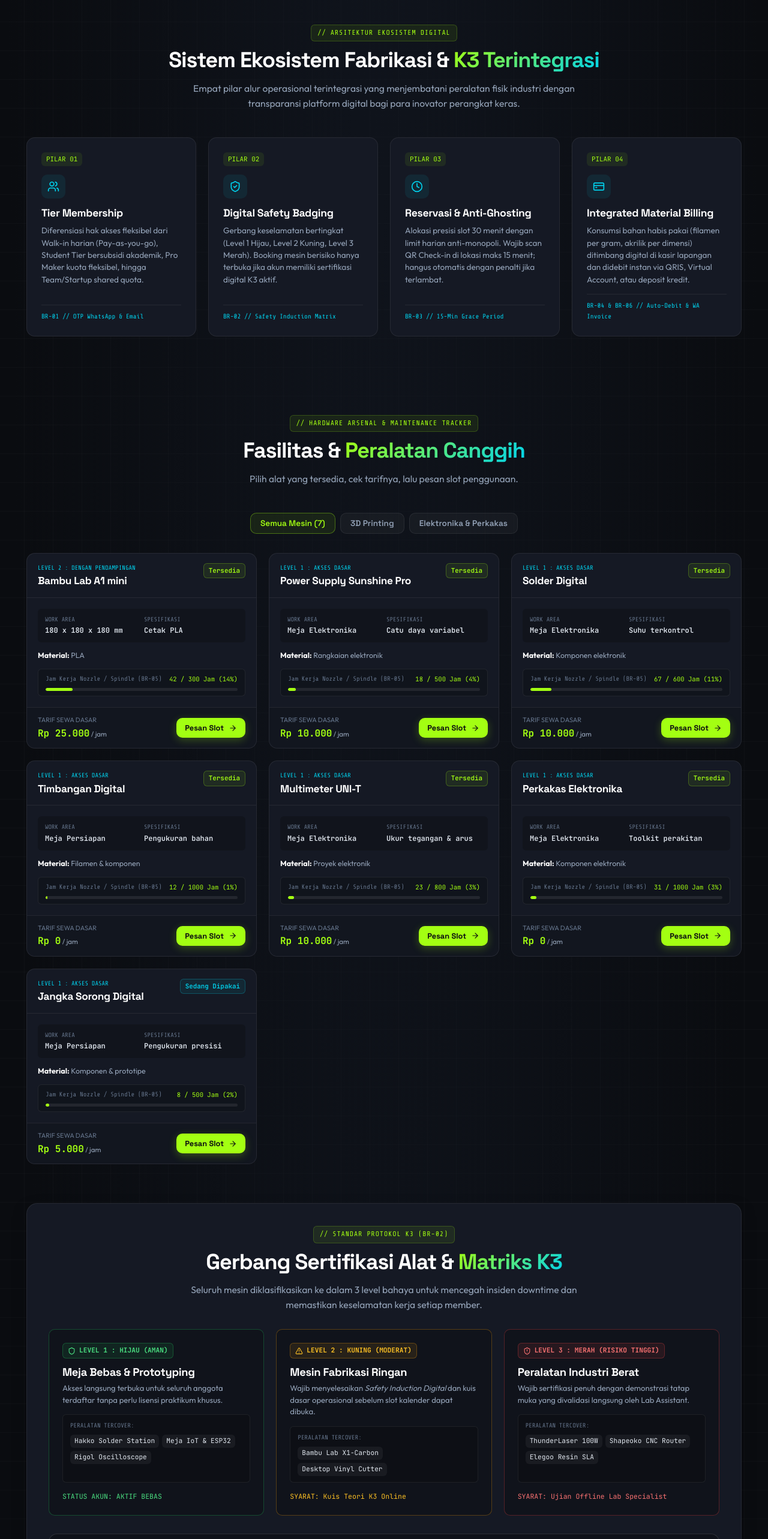
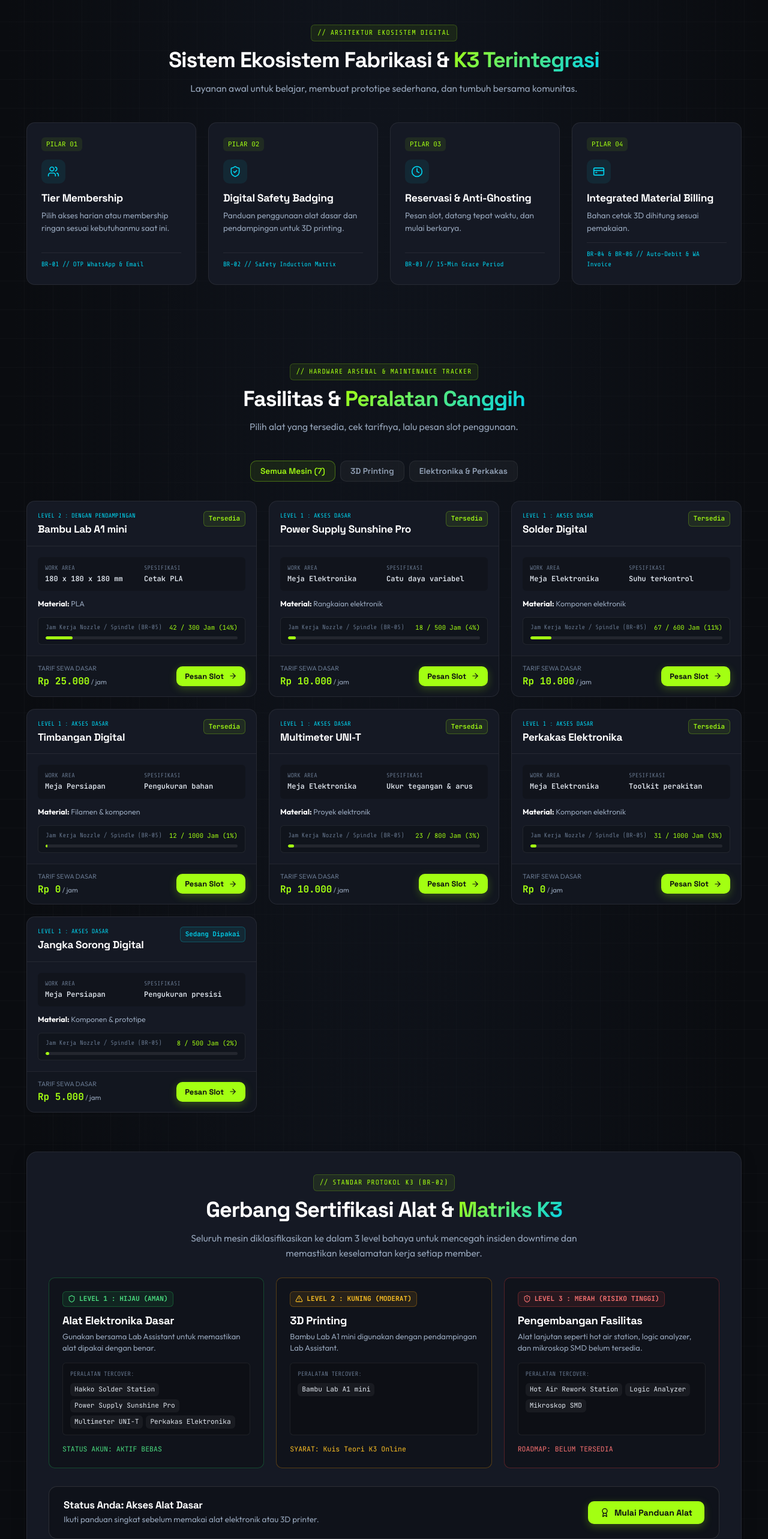
Before and after one commit to joeinus134131/idnmakerspace, a React (Vite) app: page / in a window 1280 px wide. Shown: the part 1020-3586 px from the top of the page at 60% size. Built offline with nearby package versions, Linux system fonts and the light colour scheme.

Commit message:
refactor: update membership pricing, equipment tiers, and UI copy

```diff
--- a/src/App.jsx
+++ b/src/App.jsx
@@ -25,10 +25,8 @@ import {
   MapPin,
   ChevronLeft,
   ChevronRight,
-  Sparkles,
   Play,
   Pause,
-  Sliders,
 } from 'lucide-react';
 import './App.css';
 
@@ -594,8 +592,7 @@ export default function App() {
               Sistem Ekosistem Fabrikasi &amp; <span className="text-gradient-lime">K3 Terintegrasi</span>
             </h2>
             <p className="section-desc-lead">
-              Empat pilar alur operasional terintegrasi yang menjembatani peralatan fisik industri
-              dengan transparansi platform digital bagi para inovator perangkat keras.
+              Layanan awal untuk belajar, membuat prototipe sederhana, dan tumbuh bersama komunitas.
             </p>
           </div>
 
@@ -605,7 +602,7 @@ export default function App() {
               <div className="card-icon-bubble"><Users size={20} /></div>
               <h3>Tier Membership</h3>
               <p>
-                Diferensiasi hak akses fleksibel dari Walk-in harian (Pay-as-you-go), Student Tier bersubsidi akademik, Pro Maker kuota fleksibel, hingga Team/Startup shared quota.
+                Pilih akses harian atau membership ringan sesuai kebutuhanmu saat ini.
               </p>
               <div className="card-footer-tag">BR-01 // OTP WhatsApp &amp; Email</div>
             </div>
@@ -615,7 +612,7 @@ export default function App() {
               <div className="card-icon-bubble"><ShieldCheck size={20} /></div>
               <h3>Digital Safety Badging</h3>
               <p>
-                Gerbang keselamatan bertingkat (Level 1 Hijau, Level 2 Kuning, Level 3 Merah). Booking mesin berisiko hanya terbuka jika akun memiliki sertifikasi digital K3 aktif.
+                Panduan penggunaan alat dasar dan pendampingan untuk 3D printing.
               </p>
               <div className="card-footer-tag">BR-02 // Safety Induction Matrix</div>
             </div>
@@ -625,7 +622,7 @@ export default function App() {
               <div className="card-icon-bubble"><Clock size={20} /></div>
               <h3>Reservasi &amp; Anti-Ghosting</h3>
               <p>
-                Alokasi presisi slot 30 menit dengan limit harian anti-monopoli. Wajib scan QR Check-in di lokasi maks 15 menit; hangus otomatis dengan penalti jika terlambat.
+                Pesan slot, datang tepat waktu, dan mulai berkarya.
               </p>
               <div className="card-footer-tag">BR-03 // 15-Min Grace Period</div>
             </div>
@@ -635,7 +632,7 @@ export default function App() {
               <div className="card-icon-bubble"><CreditCard size={20} /></div>
               <h3>Integrated Material Billing</h3>
               <p>
-                Konsumsi bahan habis pakai (filamen per gram, akrilik per dimensi) ditimbang digital di kasir lapangan dan didebit instan via QRIS, Virtual Account, atau deposit kredit.
+                Bahan cetak 3D dihitung sesuai pemakaian.
               </p>
               <div className="card-footer-tag">BR-04 &amp; BR-06 // Auto-Debit &amp; WA Invoice</div>
             </div>
@@ -784,16 +781,17 @@ export default function App() {
                 <span className="safety-level-pill pill-green">
                   <Shield size={13} /> LEVEL 1 : HIJAU (AMAN)
                 </span>
-                <h3>Meja Bebas &amp; Prototyping</h3>
+                <h3>Alat Elektronika Dasar</h3>
                 <p className="req-text">
-                  Akses langsung terbuka untuk seluruh anggota terdaftar tanpa perlu lisensi praktikum khusus.
+                  Gunakan bersama Lab Assistant untuk memastikan alat dipakai dengan benar.
                 </p>
                 <div className="machines-under-level">
                   <div className="machines-under-level-title">Peralatan Tercover:</div>
                   <div className="machine-tag-list">
                     <span className="machine-mini-badge">Hakko Solder Station</span>
-                    <span className="machine-mini-badge">Meja IoT &amp; ESP32</span>
-                    <span className="machine-mini-badge">Rigol Oscilloscope</span>
+                    <span className="machine-mini-badge">Power Supply Sunshine Pro</span>
+                    <span className="machine-mini-badge">Multimeter UNI-T</span>
+                    <span className="machine-mini-badge">Perkakas Elektronika</span>
                   </div>
                 </div>
                 <div style={{ fontSize: '0.72rem', color: '#4ade80', fontFamily: 'var(--font-code)' }}>
@@ -806,15 +804,14 @@ export default function App() {
                 <span className="safety-level-pill pill-yellow">
                   <AlertTriangle size={13} /> LEVEL 2 : KUNING (MODERAT)
                 </span>
-                <h3>Mesin Fabrikasi Ringan</h3>
+                <h3>3D Printing</h3>
                 <p className="req-text">
-                  Wajib menyelesaikan <em>Safety Induction Digital</em> dan kuis dasar operasional sebelum slot kalender dapat dibuka.
+                  Bambu Lab A1 mini digunakan dengan pendampingan Lab Assistant.
                 </p>
                 <div className="machines-under-level">
                   <div className="machines-under-level-title">Peralatan Tercover:</div>
                   <div className="machine-tag-list">
-                    <span className="machine-mini-badge">Bambu Lab X1-Carbon</span>
-                    <span className="machine-mini-badge">Desktop Vinyl Cutter</span>
+                    <span className="machine-mini-badge">Bambu Lab A1 mini</span>
                   </div>
                 </div>
                 <div style={{ fontSize: '0.72rem', color: '#fbbf24', fontFamily: 'var(--font-code)' }}>
@@ -827,20 +824,20 @@ export default function App() {
                 <span className="safety-level-pill pill-red">
                   <ShieldAlert size={13} /> LEVEL 3 : MERAH (RISIKO TINGGI)
                 </span>
-                <h3>Peralatan Industri Berat</h3>
+                <h3>Pengembangan Fasilitas</h3>
                 <p className="req-text">
-                  Wajib sertifikasi penuh dengan demonstrasi tatap muka yang divalidasi langsung oleh Lab Assistant.
+                  Alat lanjutan seperti hot air station, logic analyzer, dan mikroskop SMD belum tersedia.
                 </p>
                 <div className="machines-under-level">
                   <div className="machines-under-level-title">Peralatan Tercover:</div>
                   <div className="machine-tag-list">
-                    <span className="machine-mini-badge">ThunderLaser 100W</span>
-                    <span className="machine-mini-badge">Shapeoko CNC Router</span>
-                    <span className="machine-mini-badge">Elegoo Resin SLA</span>
+                    <span className="machine-mini-badge">Hot Air Rework Station</span>
+                    <span className="machine-mini-badge">Logic Analyzer</span>
+                    <span className="machine-mini-badge">Mikroskop SMD</span>
                   </div>
                 </div>
                 <div style={{ fontSize: '0.72rem', color: '#f87171', fontFamily: 'var(--font-code)' }}>
-                  SYARAT: Ujian Offline Lab Specialist
+                  ROADMAP: BELUM TERSEDIA
                 </div>
               </div>
             </div>
@@ -848,8 +845,8 @@ export default function App() {
             {/* Action Bar */}
             <div className="safety-action-box">
               <div className="safety-action-text">
-                <h4>Status Sertifikasi Anda: Level {Math.max(...userProfile.badges)} K3 Verified</h4>
-                <p>Anda memenuhi syarat untuk mengoperasikan mesin Level 1 &amp; Level 2. Ingin membuka lisensi Level 3?</p>
+                <h4>Status Anda: Akses Alat Dasar</h4>
+                <p>Ikuti panduan singkat sebelum memakai alat elektronik atau 3D printer.</p>
               </div>
               <button
                 type="button"
@@ -857,7 +854,7 @@ export default function App() {
                 onClick={() => setIsQuizModalOpen(true)}
               >
                 <Award size={16} />
-                <span>Ikuti Ujian Lencana K3</span>
+                <span>Mulai Panduan Alat</span>
               </button>
             </div>
           </div>
@@ -875,8 +872,7 @@ export default function App() {
               Pilih Paket <span className="text-gradient-lime">Kreativitasmu</span>
             </h2>
             <p className="section-desc-lead">
-              Mulai dari akses kasual tanpa komitmen bulanan hingga paket korporat berskala tim,
-              lengkap dengan transparansi benefit dan kuota mesin.
+              Harga dibuat ringan karena fasilitas masih berkembang. Sewa alat dihitung terpisah.
             </p>
 
             <div style={{ marginTop: '18px', display: 'inline-flex', gap: '6px', background: 'rgba(255,255,255,0.04)', padding: '4px', borderRadius: '8px', border: '1px solid var(--border-subtle)' }}>
@@ -925,14 +921,14 @@ export default function App() {
               <h3 className="tier-name">Student Tier</h3>
               <p className="tier-target">Khusus mahasiswa &amp; peneliti</p>
               <div className="tier-price-row">
-                <span className="tier-price-amount">Rp 150k</span>
+                <span className="tier-price-amount">Rp 49k</span>
                 <span className="tier-price-period">/ bulan</span>
               </div>
               <ul className="tier-features-list">
-                <li><Check size={14} /> Diskon 40% sewa seluruh mesin</li>
-                <li><Check size={14} /> Kuota 5 jam mesin FDM 3D Printer</li>
-                <li><Check size={14} /> Akses Meja Solder &amp; Osiloskop</li>
-                <li><Check size={14} /> Workshop pembinaan mingguan</li>
+                <li><Check size={14} /> Diskon 10% sewa Bambu Lab A1 mini</li>
+                <li><Check size={14} /> Akses alat elektronik dasar</li>
+                <li><Check size={14} /> Harga workshop member</li>
+                <li><Check size={14} /> Pendampingan dasar</li>
                 <li><Check size={14} /> Verifikasi kartu mahasiswa (KTM)</li>
               </ul>
               <button type="button" className="btn-outline-cyan" onClick={() => handleOpenBooking()}>
@@ -944,17 +940,17 @@ export default function App() {
             <div className="pricing-card featured-tier">
               <span className="popular-ribbon">POPULER</span>
               <h3 className="tier-name">Pro Maker</h3>
-              <p className="tier-target">Untuk kreator &amp; hardware startup</p>
+              <p className="tier-target">Untuk kreator yang aktif berkarya</p>
               <div className="tier-price-row">
-                <span className="tier-price-amount" style={{ color: 'var(--accent-lime)' }}>Rp 500k</span>
+                <span className="tier-price-amount" style={{ color: 'var(--accent-lime)' }}>Rp 99k</span>
                 <span className="tier-price-period">/ bulan</span>
               </div>
               <ul className="tier-features-list">
-                <li><Check size={14} /> Kuota 20 jam mesin fleksibel</li>
-                <li><Check size={14} /> Antrean prioritas reservasi slot</li>
-                <li><Check size={14} /> Loker penyimpanan komponen</li>
-                <li><Check size={14} /> Diskon 15% bahan konsumabel</li>
-                <li><Check size={14} /> Gratis Workshop Level 3 K3</li>
+                <li><Check size={14} /> Prioritas reservasi Bambu Lab A1 mini</li>
+                <li><Check size={14} /> Diskon 15% bahan PLA</li>
+                <li><Check size={14} /> Harga workshop member</li>
+                <li><Check size={14} /> Akses komunitas makers</li>
+                <li><Check size={14} /> Update roadmap fasilitas</li>
               </ul>
               <button type="button" className="btn-primary-lime" onClick={() => handleOpenBooking()}>
                 Pilih Pro Maker
@@ -964,17 +960,17 @@ export default function App() {
             {/* Team / Startup */}
             <div className="pricing-card">
               <h3 className="tier-name">Team / Startup</h3>
-              <p className="tier-target">Lab tim &amp; R&amp;D korporat</p>
+              <p className="tier-target">Untuk tim kecil dan proyek bersama</p>
               <div className="tier-price-row">
-                <span className="tier-price-amount">Rp 1.8M</span>
-                <span className="tier-price-period">/ bulan (5 Akun)</span>
+                <span className="tier-price-amount">Hubungi kami</span>
+                <span className="tier-price-period">/ kebutuhan tim</span>
               </div>
               <ul className="tier-features-list">
-                <li><Check size={14} /> Kuota bersama 60 jam mesin</li>
-                <li><Check size={14} /> Rak inventaris lab terdedikasi</li>
-                <li><Check size={14} /> Akses pintu fisik RFID 24/7</li>
-                <li><Check size={14} /> B2B sub-contracting dashboard</li>
-                <li><Check size={14} /> Bantuan teknis Fab Specialist</li>
+                <li><Check size={14} /> Sesi penggunaan untuk tim</li>
+                <li><Check size={14} /> Pendampingan proyek dasar</li>
+                <li><Check size={14} /> Kelas privat sesuai jadwal</li>
+                <li><Check size={14} /> Penawaran sesuai kebutuhan</li>
+                <li><Check size={14} /> Fasilitas lanjutan masih roadmap</li>
               </ul>
               <button type="button" className="btn-secondary-clean" onClick={() => handleOpenBooking()}>
                 Hubungi Kami
```
